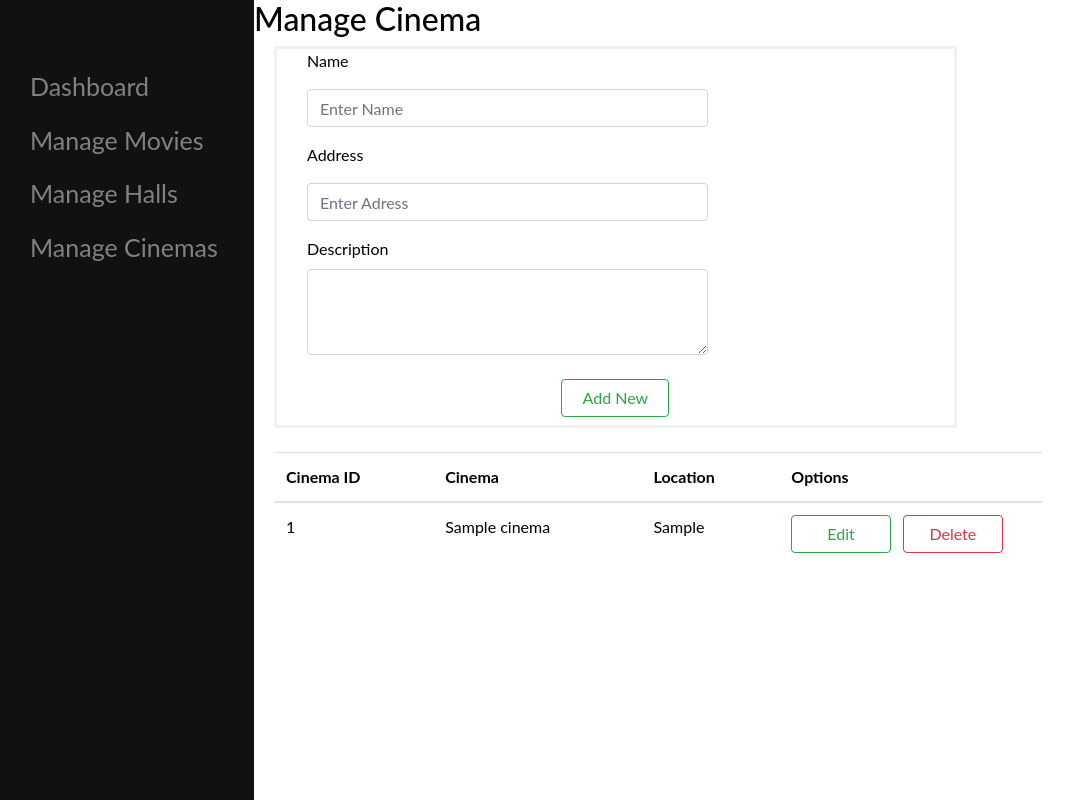
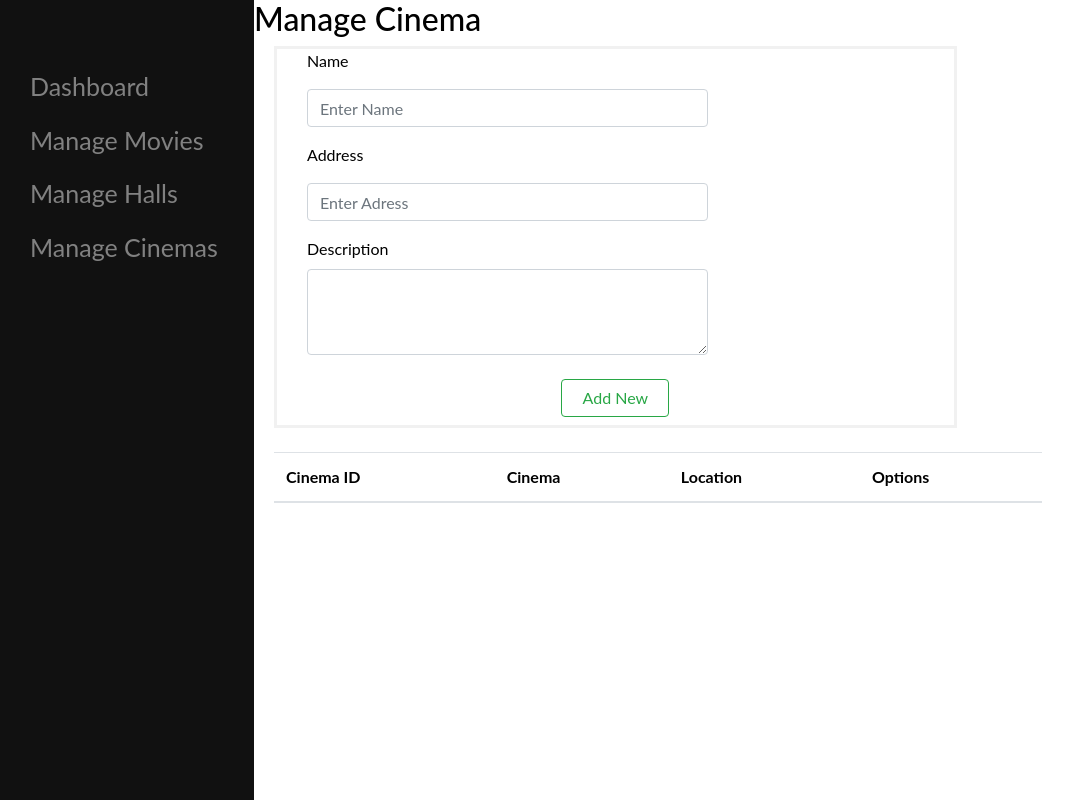
Before and after one commit to nitsuzxz/Online-Booking-Ticket, a PHP site: page /cinema/cinema.php in a window 1280 px wide. Shown: the whole page, without its empty margins (2-1075 px from the left). Run offline with PHP 8.4, Linux system fonts and the light colour scheme; tables that the repository leaves empty hold one stand-in row (values such as "Sample post"); data that the repository does not hold is empty.

Commit message:
Update cinema.php
remove query to addcinema.php

```diff
--- a/Admin-Side/cinema/cinema.php
+++ b/Admin-Side/cinema/cinema.php
@@ -1,42 +1,5 @@
 <?php
-  include ('../../Config/db_config.php');
-
-  $query = 'SELECT * FROM cinema ORDER BY cinema_id ASC';
-
-  $res = mysqli_query($conn, $query);
-  $cinemaList = mysqli_fetch_all($res, MYSQLI_ASSOC);
-  $cinemaName = '';
-    $cinemaLocation = '';
-  $cinemaDesc = '';
-  if (isset($_GET['delete'])) {
-    $query = "DELETE FROM cinema WHERE cinema_id = {$_GET['delete']}";
-    mysqli_query($conn,$query);
-    header('Location: cinema.php');
-  }
-
-  if (isset($_GET['edit'])){
-    $query = "SELECT * FROM cinema WHERE cinema_id = {$_GET['edit']}";
-    $res = mysqli_query($conn, $query);
-    $cinemaInst = mysqli_fetch_array($res);
-
-    $cinemaName = $cinemaInst['cinema_name'];
-    $cinemaLocation = $cinemaInst['cinema_location'];
-    $cinemaDesc = $cinemaInst['cinema_description'];
-  }
-
-  if (isset($_POST['editCinema'])){
-    echo $_POST['cinemaName'];
-    $cinemaName = $_POST['cinemaName'];
-    $cinemaLocation = $_POST['cinemaLocation'];
-    $cinemaDesc = $_POST['cinemaDesc'];
-
-    //$query = "UPDATE cinema SET cinema_name = $cinemaName, cinema_location = $cinemaLocation, cinema_description = $cinemaDesc WHERE cinema_id = ";
-  }
-  // Free Result
-  mysqli_free_result($res);
-
-  // Close Connection
-  mysqli_close($conn);
+include './addCinema.php'
 ?>
 
 <!DOCTYPE html>
@@ -60,7 +23,7 @@
       <div id="main">
           <h2>Manage Cinema</h2>
 
-          <form class="col-8" action="./addCinema.php" method="post" style="margin: 0px 20px;">
+          <form class="col-8" action="" method="post" style="margin: 0px 20px;">
             <div class="form-group col-8">
               <label for="inputName">Name</label>
               <input type="text" class="form-control col-12" id="inputName" name="cinemaName" placeholder="Enter Name" value="<?php echo $cinemaName ?>" required>
```
